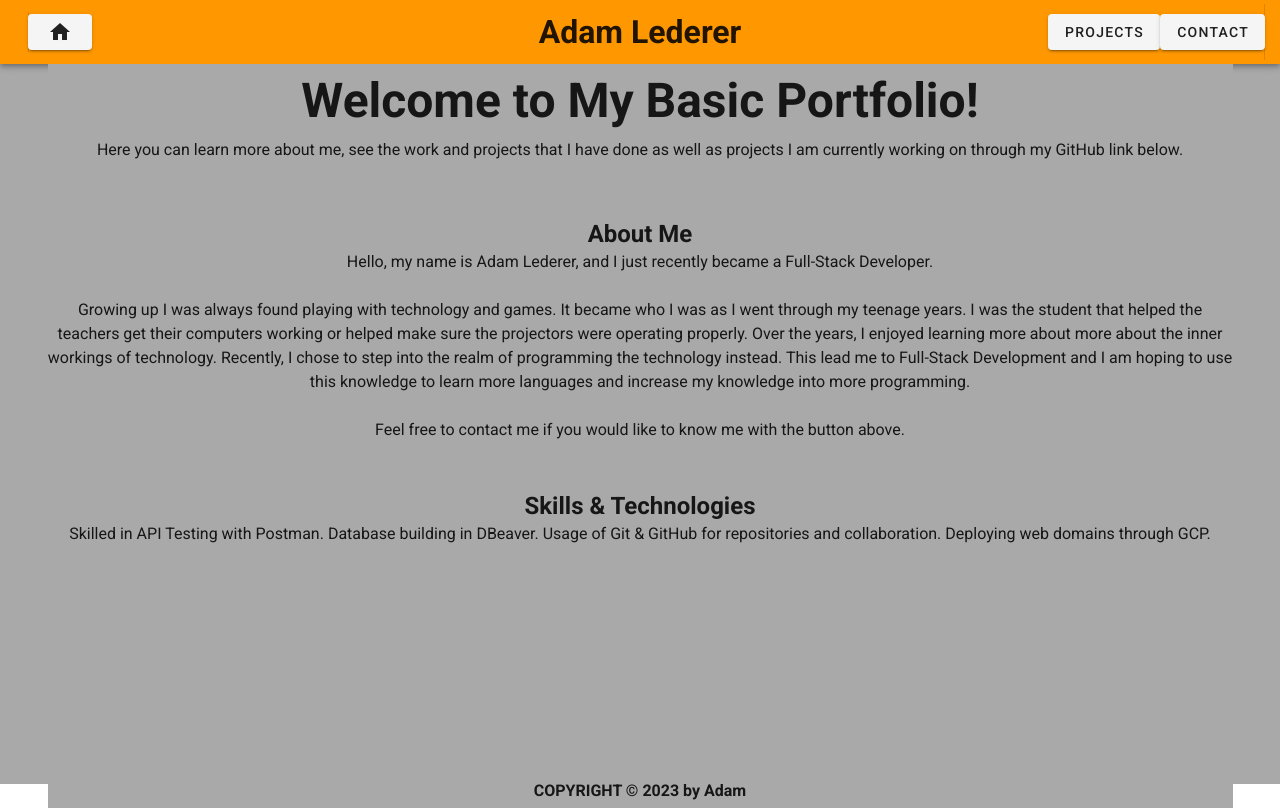
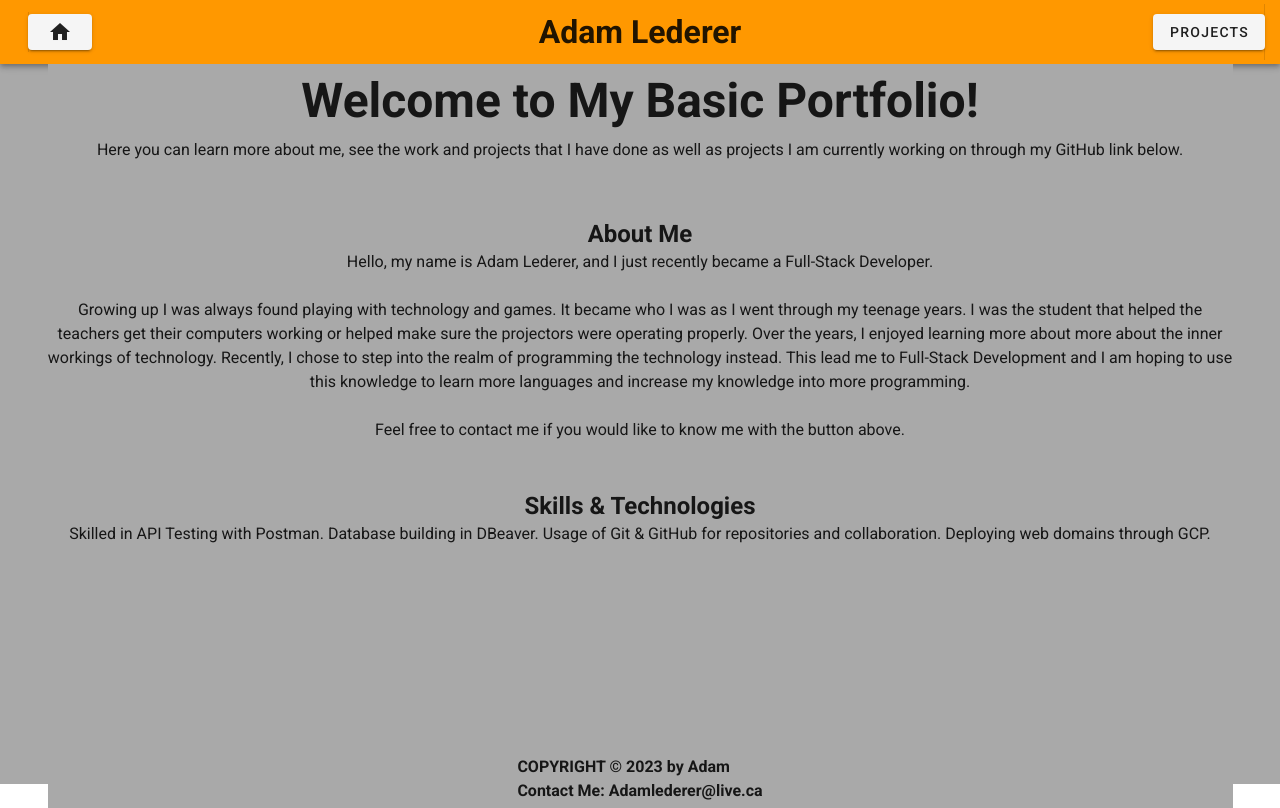
Before and after one commit to AdamL29/portfolio, a Vue app: page /#/ in a window 1280 px wide. Built offline with nearby package versions, Linux system fonts and the light colour scheme.

Commit message:
sass went wacky. Won't matter when replaced with better portfolio in a different language

```diff
--- a/src/App.vue
+++ b/src/App.vue
@@ -27,5 +27,7 @@ export default {
 <style scoped>
 *{
   background: darkgrey;
+  margin: 0;
+  padding: 0;
 }
 </style>
--- a/src/components/AppBar.vue
+++ b/src/components/AppBar.vue
@@ -19,7 +19,7 @@
         <v-spacer></v-spacer>
 
         <v-btn @click="projects" variant="text">Projects</v-btn>
-        <v-btn @click="contact" variant="text">Contact</v-btn>
+        <!-- <v-btn @click="contact" variant="text">Contact</v-btn> -->
 
         <v-divider vertical></v-divider>
     </v-toolbar>
@@ -37,9 +37,9 @@ export default {
         projects() {
             router.push('/projects')
         },
-        contact() {
-            router.push('/contact')
-        }
+        // contact() {
+        //     router.push('/contact')
+        // }
     },
 }
 </script>
--- a/src/components/FooterBar.vue
+++ b/src/components/FooterBar.vue
@@ -2,6 +2,8 @@
     <v-container>
         <footer>
             <h4>COPYRIGHT © 2023 by Adam</h4>
+            <h4>Contact Me: Adamlederer@live.ca</h4>
+
         </footer>
     </v-container>
 </template>
--- a/src/components/HomePage.vue
+++ b/src/components/HomePage.vue
@@ -75,5 +75,7 @@
 <style scoped>
 .body{
     height: 90vh;
+    right: 20%;
+    /* transform: translateX(-50%); */
 }
 </style>
```
